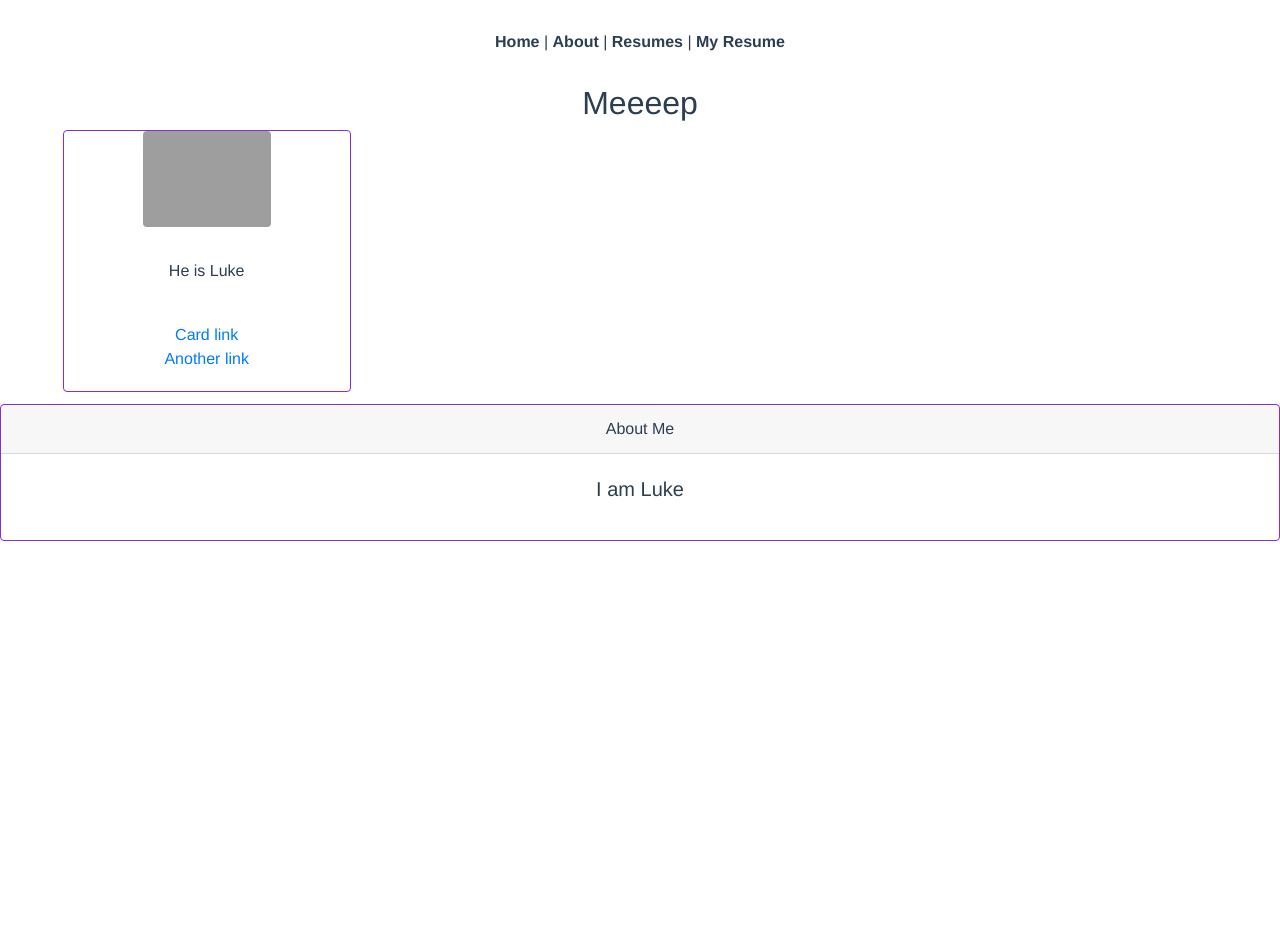
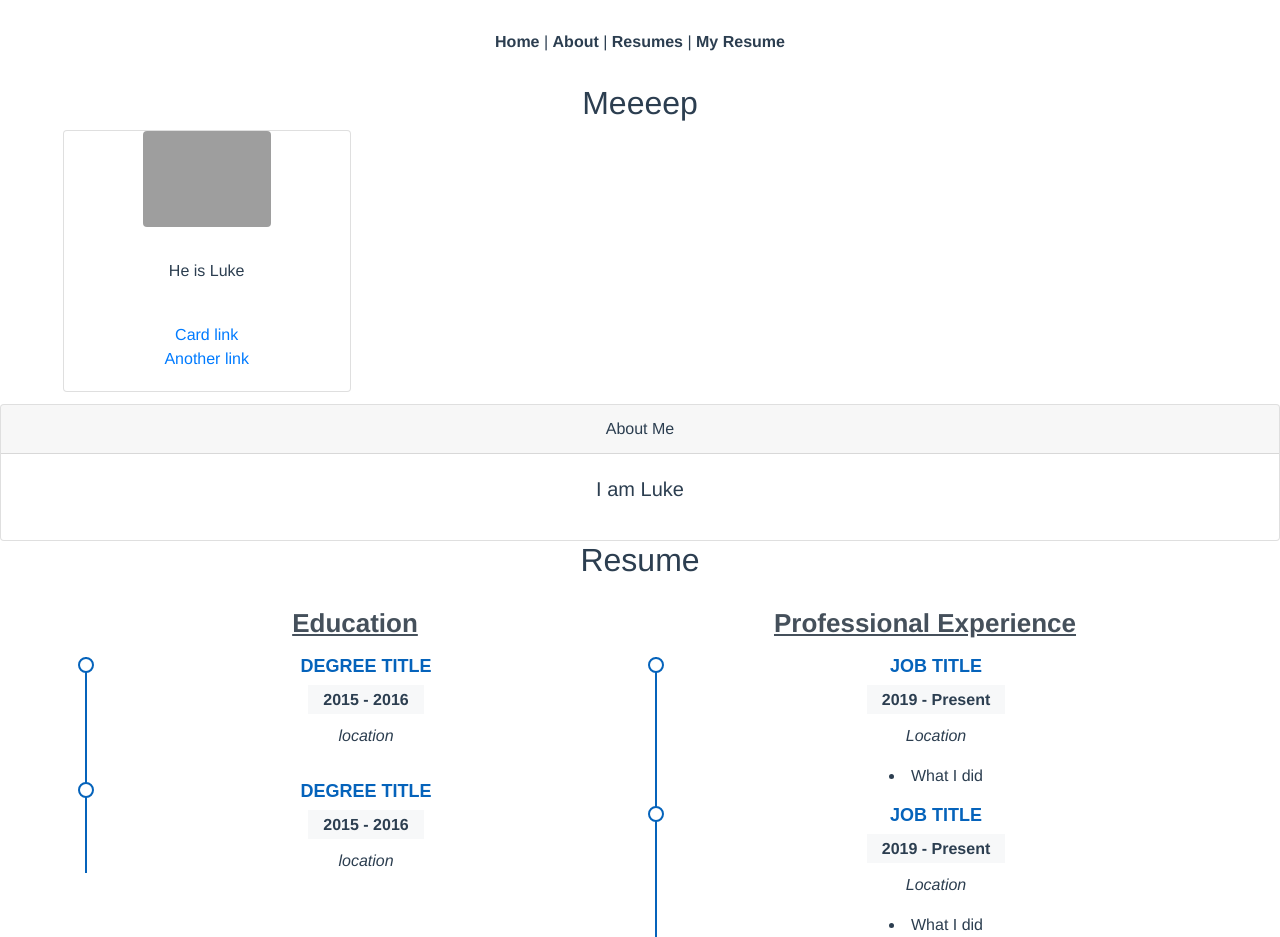
Before and after one commit to Cierrasimms/online-resume, a Vue app: page /my-resume/1 in a window 1280 px wide. Before the commit the page ends 800 px from the top, so only its background shows below. Built offline with nearby package versions, Linux system fonts and the light colour scheme; no server answers; grey boxes are pictures that could not be loaded.

Commit message:
added resume feature

```diff
--- a/src/views/ResumeShow.vue
+++ b/src/views/ResumeShow.vue
@@ -28,6 +28,50 @@
       </blockquote>
     </div>
   </div>
+  <div>
+    <section id="resume" class="resume">
+      <div class="container" data-aos="fade-up">
+        <div class="section-title">
+          <h2>Resume</h2>
+        </div>
+
+        <div class="row">
+          <div class="col-lg-6">
+            <h3 class="resume-title"></h3>
+
+            <h3 class="resume-title">Education</h3>
+            <div class="resume-item">
+              <h4>Degree title</h4>
+              <h5>2015 - 2016</h5>
+              <p><em>location</em></p>
+            </div>
+            <div class="resume-item">
+              <h4>Degree title</h4>
+              <h5>2015 - 2016</h5>
+              <p><em>location</em></p>
+            </div>
+          </div>
+          <div class="col-lg-6">
+            <h3 class="resume-title">Professional Experience</h3>
+            <div class="resume-item">
+              <h4>Job title</h4>
+              <h5>2019 - Present</h5>
+              <p><em>Location</em></p>
+
+              <li>What I did</li>
+            </div>
+            <div class="resume-item">
+              <h4>Job title</h4>
+              <h5>2019 - Present</h5>
+              <p><em>Location</em></p>
+
+              <li>What I did</li>
+            </div>
+          </div>
+        </div>
+      </div>
+    </section>
+  </div>
 </template>
 
 <script>
@@ -56,9 +100,58 @@ export default {
 </script>
 
 <style>
-.card {
-  border-color: blueviolet;
+.resume .resume-title {
+  text-decoration: underline;
+  font-size: 26px;
+  font-weight: 700;
+  margin-top: 20px;
+  margin-bottom: 20px;
+  color: #45505b;
 }
+.resume .resume-item {
+  padding: 0 0 20px 20px;
+  margin-top: -2px;
+  border-left: 2px solid #0563bb;
+  position: relative;
+}
+.resume .resume-item h4 {
+  line-height: 18px;
+  font-size: 18px;
+  font-weight: 600;
+  text-transform: uppercase;
+  font-family: "Poppins", sans-serif;
+  color: #0563bb;
+  margin-bottom: 10px;
+}
+.resume .resume-item h5 {
+  font-size: 16px;
+  background: #f7f8f9;
+  padding: 5px 15px;
+  display: inline-block;
+  font-weight: 600;
+  margin-bottom: 10px;
+}
+.resume .resume-item ul {
+  padding-left: 20px;
+}
+.resume .resume-item ul li {
+  padding-bottom: 10px;
+}
+.resume .resume-item:last-child {
+  padding-bottom: 0;
+}
+.resume .resume-item::before {
+  content: "";
+  position: absolute;
+  width: 16px;
+  height: 16px;
+  border-radius: 50px;
+  left: -9px;
+  top: 0;
+  background: #fff;
+  border: 2px solid #0563bb;
+}
+
 img {
   max-width: 50%;
   height: auto;
```
